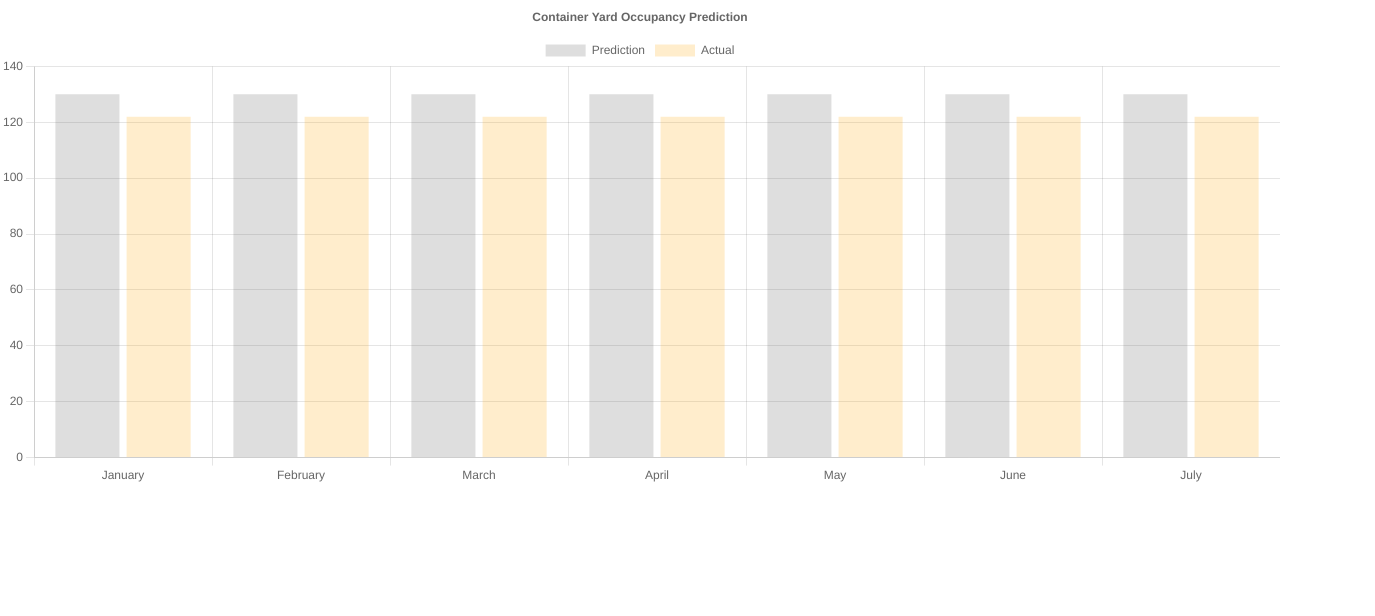
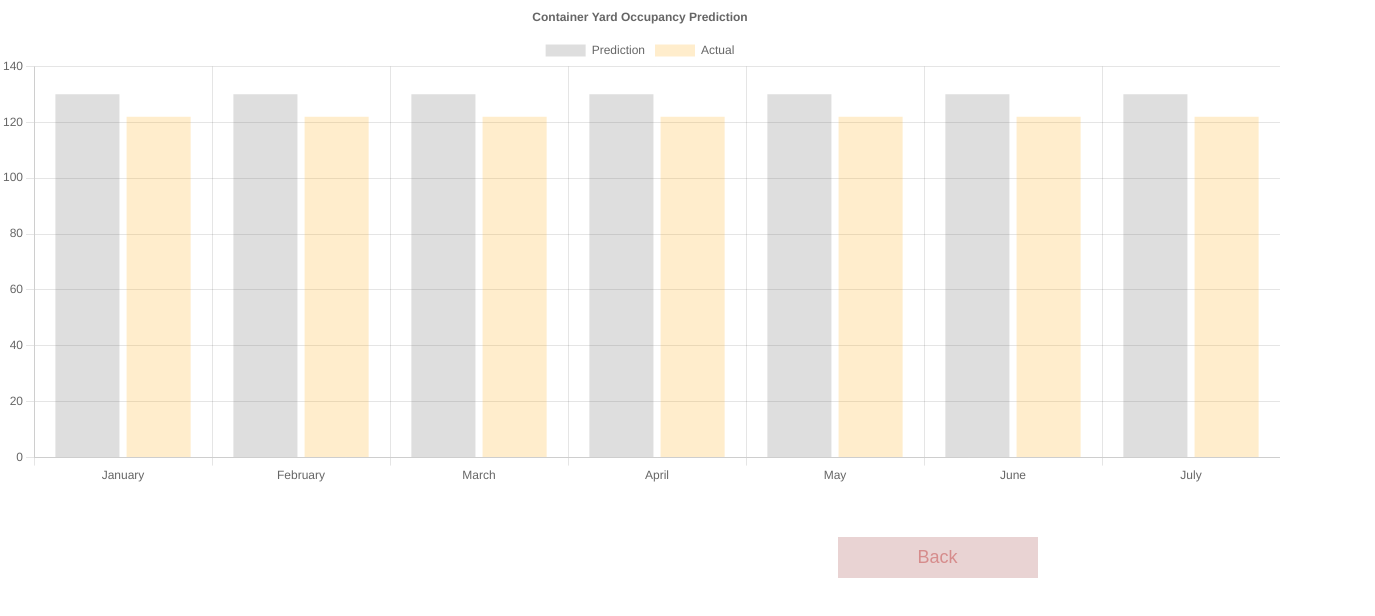
Before and after one commit to sourceopen/MTNIntelligenceSuite-FE, a React (Create React App) app: page / in a window 1280 px wide. Both pictures are taken after a click on the button "Yard Occupancy(Containers)". Shown: the top 616 px of the page, 1375 px wide, since content can reach past the window. Built offline with nearby package versions, Linux system fonts and the light colour scheme.

Commit message:
Made the not implemented page better, the graph better, back button

```diff
--- a/src/App.css
+++ b/src/App.css
@@ -10,12 +10,20 @@ body {
 }
 
 
-.contentContainer {
+.contentMain {
   background-image: url('./assets/intelligence.gif');
   background-size: cover;
   height: 100vh;
   padding:0;
   margin:0;}
+
+
+  .contentComingSoon {
+    background-image: url('./assets/coming_soon.webp');
+    background-size:auto;
+    height: 400vh;
+    padding:0;
+    margin:0;}
 
 .content {
 
@@ -29,7 +37,7 @@ body {
 
 
 
-#myBtn {
+#mainScreenBtn {
   width: 200px;
   font-size: 18px;
   padding: 10px;
@@ -39,6 +47,19 @@ body {
   cursor: pointer;
   margin-right: 137.5px;
   margin-left: 137.5px;
+}
+
+#backBtn {
+  width: 200px;
+  font-size: 18px;
+  padding: 10px;
+  border: none;
+  background: rgb(233, 211, 211);
+  color: rgb(214, 140, 140);
+  cursor: grab;
+  margin-top: 50.5px;
+  margin-right: 337.5px;
+  margin-left: 837.5px;
 }
 
 
--- a/src/App.js
+++ b/src/App.js
@@ -72,12 +72,19 @@ const NotImplementedComponent=(props)=>{
   }
 
   return (
-    <body>
-    <div class="contentNewPage">
-        <h1> Not Implemented!</h1>
-    </div>
-    <button  id="myBtn" onClick={ notImplementedPageLoad }>  Go bak to home page </button>
-    </body>
+
+
+      <div className="contentComingSoon">
+      <div className="content">
+
+        <button  id="backBtn" onClick="history.back()">  Go back </button>
+
+
+
+      </div>
+      </div>
+
+
 
   );
 
@@ -85,7 +92,15 @@ const NotImplementedComponent=(props)=>{
 
 const YardOccupancyComponent=(props)=>{
   console.log("properties=",props)
-  return <Bar width={500}  height={190} options={options} data={data1} />;
+  return (
+  <div>
+  <Bar width={500}  height={190} options={options} data={data1} />
+  <div>
+    <button  id="backBtn" onClick={ "google.com" }>  Back </button>
+
+  </div>
+  </div>
+  );
 }
 function App() {
   const [todos, setTodos] = React.useState([]);
@@ -98,6 +113,8 @@ function App() {
   const yardOccupancyPageLoad= ()=> {
     getYardOccupancyDataAndSetMode();
   }
+
+
 
   const setNotImplementedMode=() => {
     setMode(2);
@@ -128,13 +145,13 @@ function App() {
   else
     return (
 
-    <div className="contentContainer">
+    <div className="contentMain">
     <div className="content">
 
-      <button  id="myBtn" onClick={ yardOccupancyPageLoad }>  Yard Occupancy(Containers) </button>
-      <button  id="myBtn" onClick={ notImplementedPageLoad }>  Yard Occupancy(GC) </button>
-      <button  id="myBtn" onClick={ notImplementedPageLoad }>  Machine maintanance schedule  </button>
-      <button  id="myBtn" onClick={ notImplementedPageLoad }>  TZ Warnings </button>
+      <button  id="mainScreenBtn" onClick={ yardOccupancyPageLoad }>  Yard Occupancy(Containers) </button>
+      <button  id="mainScreenBtn" onClick={ notImplementedPageLoad }>  Yard Occupancy(GC) </button>
+      <button  id="mainScreenBtn" onClick={ notImplementedPageLoad }>  Machine maintanance schedule  </button>
+      <button  id="mainScreenBtn" onClick={ notImplementedPageLoad }>  TZ Warnings </button>
 
 
 
```
Also changed, not shown: src/assets/coming_soon.webp (added).
